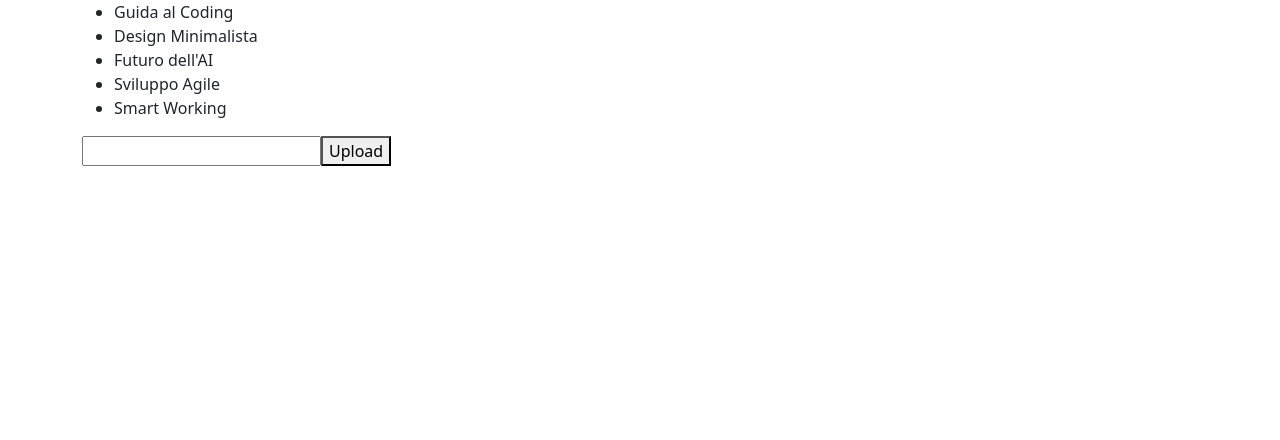
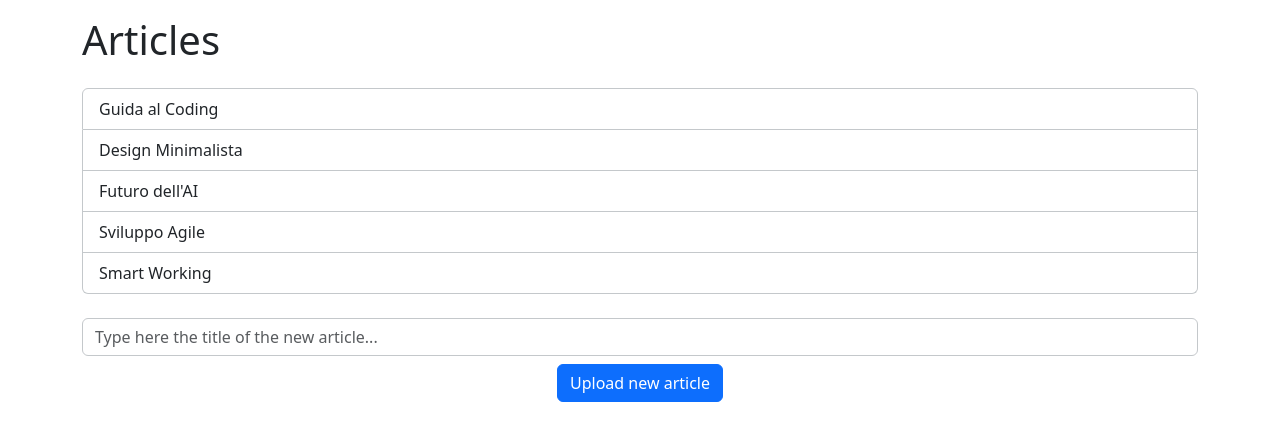
Before and after one commit to pietrobertino/react-form, a React (Vite) app: page / in a window 1280 px wide. Shown: the top 440 px of the page. Built offline with nearby package versions, Linux system fonts and the light colour scheme; the HTML template or start-up script is replaced by a standard one.

Commit message:
style app

```diff
--- a/src/App.jsx
+++ b/src/App.jsx
@@ -25,16 +25,18 @@ function App() {
   return (
     <>
       <div className="container">
-        <ul>
+        <h1 className='py-3'>Articles</h1>
+        <ul className='list-group'>
           {articles.map((article, index) => (
-            <li key={index + article.replaceAll(" ", "-").toLowerCase()}>{article}</li>
+            <li className='list-group-item border-secondary-subtle' key={index + article.replaceAll(" ", "-").toLowerCase()}>{article}</li>
           ))}
         </ul>
 
-        <form onSubmit={handleSubmit}>
+        <form onSubmit={handleSubmit} className='text-center'>
           <input type="text" value={title}
-            onChange={e => setTitle(e.target.value)} />
-          <button type='submit'>Upload</button>
+            onChange={e => setTitle(e.target.value)} className=' form-control mt-4 border-secondary-subtle'
+            placeholder='Type here the title of the new article...' />
+          <button type='submit' className='btn btn-primary mt-2'>Upload new article</button>
         </form>
       </div>
     </>
```
